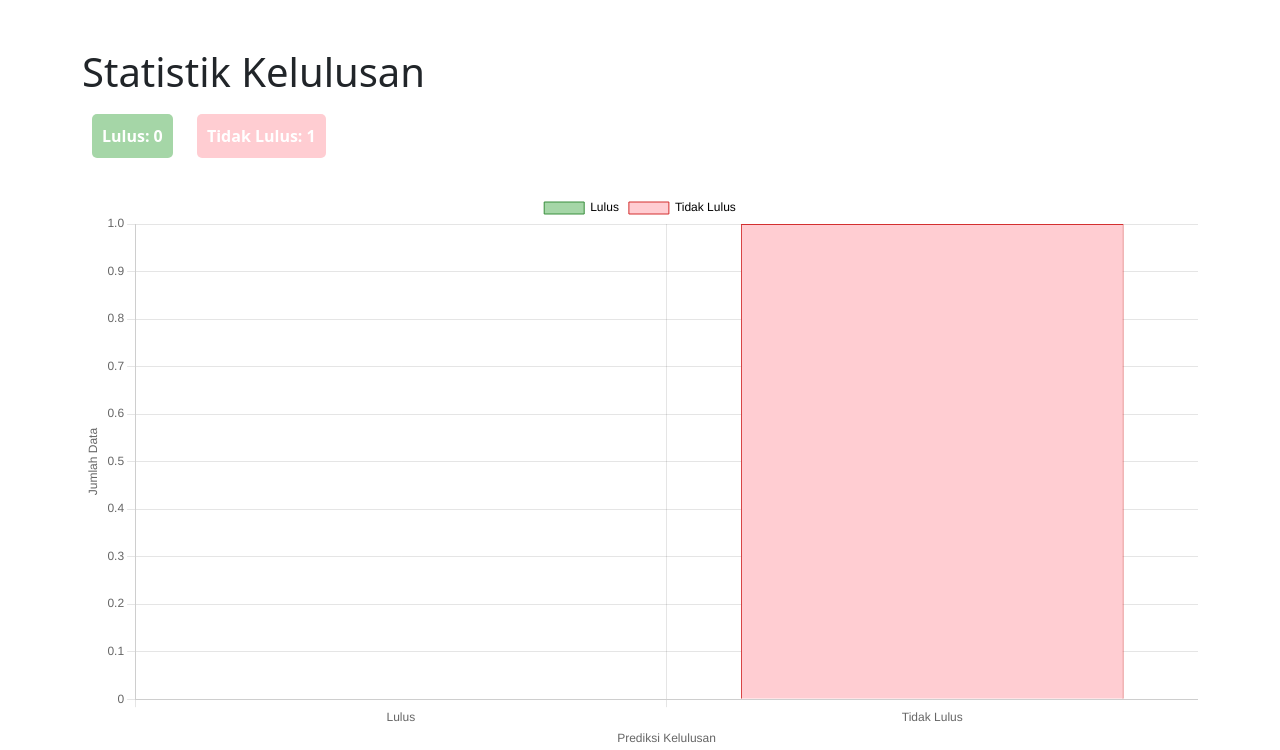
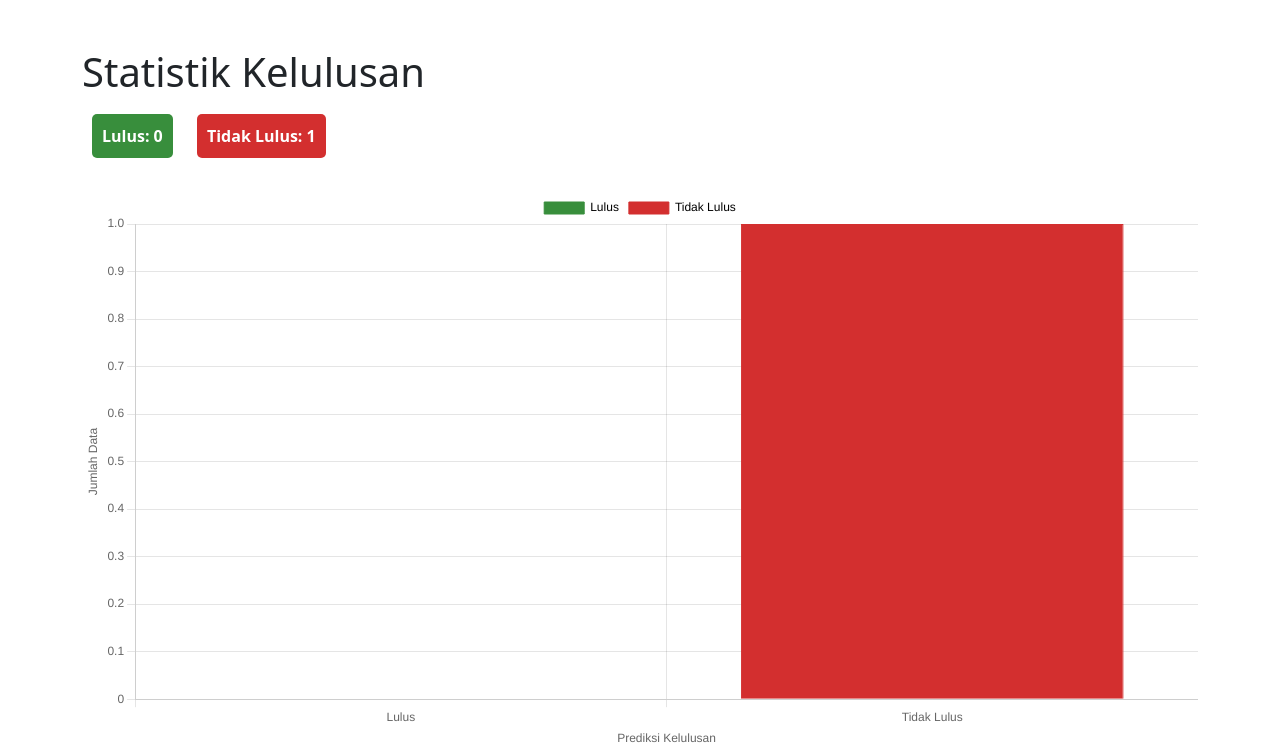
Before and after one commit to rizaledc/PASD-Kelompok-WeCan, a Flask app: page /statistik in a window 1280 px wide. Shown: the part 56-806 px from the top of the page. Run offline with Flask 3, Linux system fonts and the light colour scheme; a user stored in the database is signed in; tables that the repository leaves empty hold one stand-in row (values such as "Sample post").

Commit message:
fix visual statistik

```diff
--- a/app/templates/statistik.html
+++ b/app/templates/statistik.html
@@ -16,10 +16,10 @@
             border-radius: 5px;
         }
         .lulus-box {
-            background-color: #A5D6A7; /* Green for Lulus */
+            background-color: #388E3C; /* Green for Lulus */
         }
         .gagal-box {
-            background-color: #FFCDD2; /* Red for Tidak Lulus */
+            background-color: #D32F2F; /* Red for Tidak Lulus */
         }
     </style>
 </head>
@@ -75,7 +75,7 @@
                 datasets: [{
                     label: 'Prediksi Kelulusan',  // Label for the dataset
                     data: [{{ pass_count }}, {{ fail_count }}],  // Data for Lulus and Tidak Lulus
-                    backgroundColor: ['#A5D6A7', '#FFCDD2'],  // Green for Lulus, Red for Tidak Lulus
+                    backgroundColor: ['#388E3C', '#D32F2F'],  // Green for Lulus, Red for Tidak Lulus
                     borderColor: ['#388E3C', '#D32F2F'],
                     borderWidth: 1
                 }]
@@ -90,12 +90,12 @@
                                 return [
                                     {
                                         text: 'Lulus',
-                                        fillStyle: '#A5D6A7',  // Green for Lulus
+                                        fillStyle: '#388E3C',  // Green for Lulus
                                         strokeStyle: '#388E3C'
                                     },
                                     {
                                         text: 'Tidak Lulus',
-                                        fillStyle: '#FFCDD2',  // Red for Tidak Lulus
+                                        fillStyle: '#D32F2F',  // Red for Tidak Lulus
                                         strokeStyle: '#D32F2F'
                                     }
                                 ];
```
